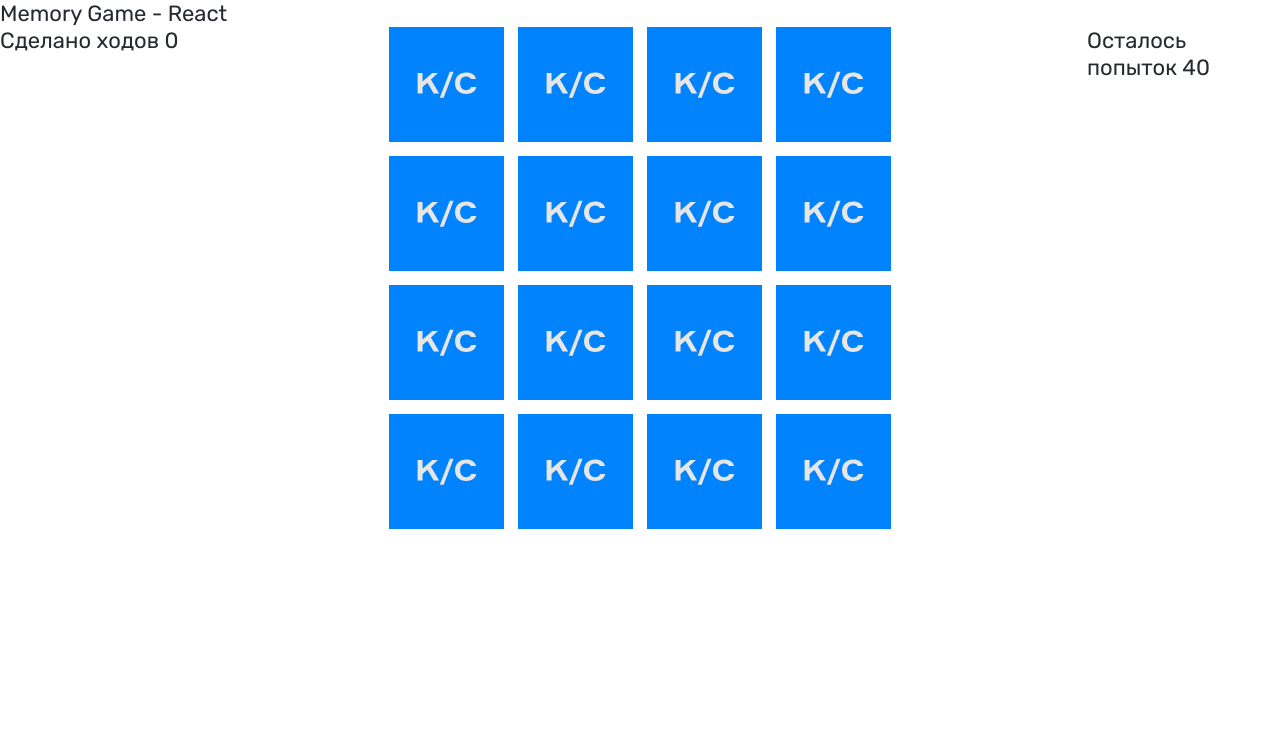
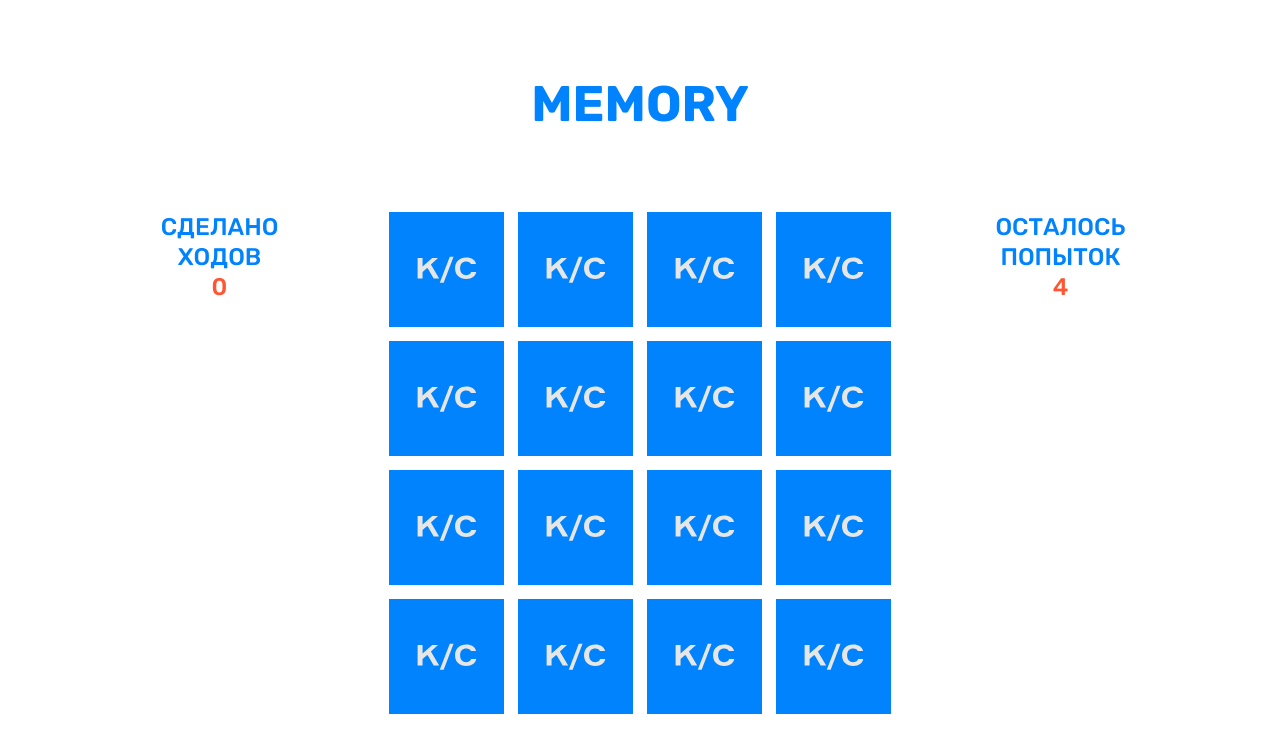
Before and after one commit to Segodnya/memory-game, a React app: page / in a window 1280 px wide. Shown: the top 752 px of the page. Built offline with nearby package versions, Linux system fonts and the light colour scheme.

Commit message:
feat: Добавлены основные стили для игрового поля

```diff
--- a/src/Components/App/App.css
+++ b/src/Components/App/App.css
@@ -1,10 +1,34 @@
 .App {
-  display: grid;
+  display: flex;
+  flex-direction: column;
+  margin: 0 auto;
+  min-height: calc(100vh - 48px);
+  padding: 24px;
+  justify-content: center;
+  align-items: center;
 }
 .App__title {
+  margin: 0 auto 90px;
+  font-size: 50px;
+  font-weight: 700;
+  line-height: 35px;
+  text-transform: uppercase;
+  color: var(--color-secondary);
 }
 .App__board {
   display: grid;
   grid-template-columns: 193px 1fr 193px;
   gap: 73px;
 }
+.App__text {
+  color: var(--color-secondary);
+  text-align: center;
+  font-size: 24px;
+  font-weight: 500;
+  line-height: 30px;
+  text-transform: uppercase;
+}
+.App__span {
+  display: block;
+  color: var(--color-accent);
+}
--- a/src/Components/App/App.tsx
+++ b/src/Components/App/App.tsx
@@ -4,7 +4,7 @@ import "./App.css";
 
 export function App() {
   const [steps, setSteps] = useState(0);
-  const avaliableSteps = 40;
+  const avaliableSteps = 4;
   const [modalVisible, setModalVisible] = useState({
     status: false,
     message: "",
@@ -12,15 +12,20 @@ export function App() {
 
   useEffect(() => {
     if (steps === 0) {
-      setModalVisible({ status: true, message: "Попытки закончились!" });
+      setModalVisible({
+        status: true,
+        message: "УВЫ, ВЫ ПРОИГРАЛИ У ВАС КОНЧИЛИСЬ ХОДЫ",
+      });
     }
   }, [steps]);
 
   return (
     <div className="App">
-      <h1 className="App__title">Memory Game - React</h1>
+      <h1 className="App__title">Memory</h1>
       <div className="App__board">
-        <div>Сделано ходов {steps}</div>
+        <div className="App__text">
+          Сделано ходов <span className="App__span">{steps}</span>
+        </div>
         <Cards
           steps={steps}
           setSteps={setSteps}
@@ -28,7 +33,10 @@ export function App() {
           modalVisible={modalVisible}
           setModalVisible={setModalVisible}
         />
-        <div>Осталось попыток {avaliableSteps - steps}</div>
+        <div className="App__text">
+          Осталось попыток{" "}
+          <span className="App__span">{avaliableSteps - steps}</span>
+        </div>
       </div>
     </div>
   );
--- a/src/Components/Card/Card.css
+++ b/src/Components/Card/Card.css
@@ -5,10 +5,13 @@
   display: flex;
   justify-content: center;
   align-items: center;
+  transition: background-color 0.3s ease-in;
+  cursor: pointer;
 }
 .active {
   background-color: var(--color-grey);
   background-image: none;
+  cursor: auto;
 }
 .untouched {
   background-image: url("../../images/logo.svg");
@@ -16,6 +19,9 @@
   background-size: 60px 27px;
   background-repeat: no-repeat;
 }
+.untouched:hover {
+  background-color: var(--color-accent);
+}
 .untouched .card__image {
   display: none;
 }
--- a/src/Components/Cards/Cards.css
+++ b/src/Components/Cards/Cards.css
@@ -1,4 +1,5 @@
 .container {
+  position: relative;
   display: grid;
   grid-template-columns: repeat(4, 1fr);
   justify-content: center;
--- a/src/Components/MessageModal/MessageModal.css
+++ b/src/Components/MessageModal/MessageModal.css
@@ -3,5 +3,43 @@
 }
 
 .modal_active {
-  display: block;
+  display: flex;
+  justify-content: center;
+  align-items: center;
+  position: absolute;
+  top: 81px;
+  left: -92px;
+  width: 685px;
+  height: 371px;
+  background-color: var(--color-accent);
+  color: var(--color-white);
+  font-size: 24px;
+  font-weight: 700;
+  line-height: 50px;
+  text-transform: uppercase;
 }
+
+.modal-content {
+  max-width: 300px;
+  display: flex;
+  flex-direction: column;
+  justify-content: center;
+  align-items: center;
+  gap: 100px;
+}
+
+.modal__button {
+  cursor: pointer;
+  display: flex;
+  justify-content: center;
+  align-items: center;
+  width: 340px;
+  height: 64px;
+  border-radius: 12px;
+  background-color: var(--color-secondary);
+  color: var(--color-white);
+  font-size: 24px;
+  font-weight: 700;
+  line-height: 10px;
+  text-transform: uppercase;
+}
--- a/src/Components/MessageModal/MessageModal.tsx
+++ b/src/Components/MessageModal/MessageModal.tsx
@@ -18,6 +18,7 @@ export const MessageModal: React.FC<MessageModalProps> = ({
     <div className={modalClass}>
       <div className="modal-content">
         <h2>{message}</h2>
+        <button className="modal__button">СЫГРАТЬ ЕЩЕ</button>
       </div>
     </div>
   );
--- a/src/index.css
+++ b/src/index.css
@@ -6,10 +6,6 @@
   --color-accent: #ff5533;
   --color-grey: #868686;
   --color-white: #ffffff;
-
-  --container-width: 1440px;
-  --grid-column-width: 98px;
-  --grid-gap: 20px;
 }
 
 * {
@@ -20,19 +16,5 @@
 body {
   font-family: "Rubik", sans-serif;
   background-color: #ffffff;
-  font-size: 22px;
-  font-weight: 400;
   color: var(--color-primary);
 }
-
-.container {
-  margin: 0 auto;
-  padding: 0 20px;
-  max-width: var(--container-width);
-}
-
-.grid {
-  display: grid;
-  grid-template-columns: repeat(12, var(--grid-column-width));
-  gap: var(--grid-gap);
-}
```
